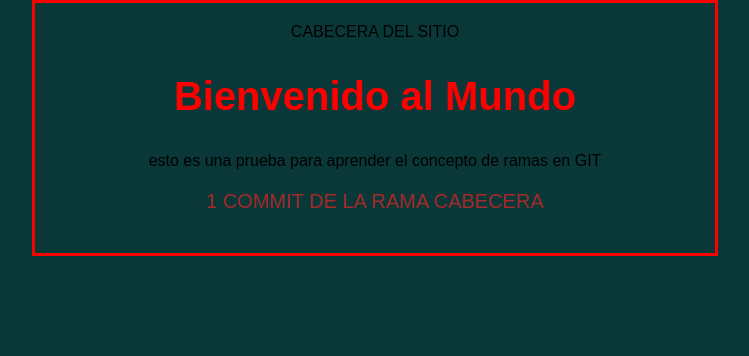
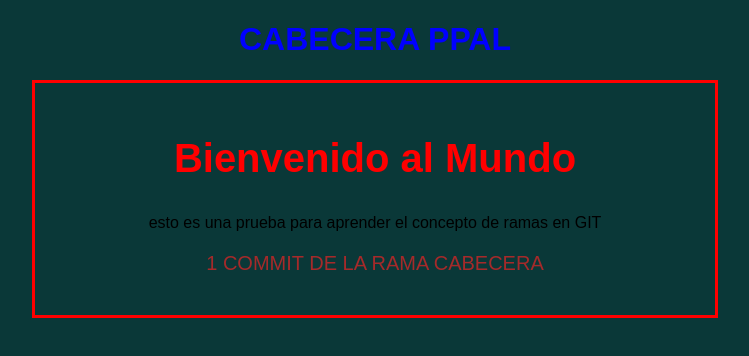
Before and after one commit to ThePaisa/Hyperblog, a plain HTML site: page index.html in a window 1280 px wide. Shown: the whole page, without its empty margins (265-1014 px from the left). Drawn offline with Linux system fonts and the light colour scheme; files that its build step writes are made by us from their sources.

Commit message:
error en cambiar colores y agregar stilos

```diff
--- a/CSS/style.css
+++ b/CSS/style.css
@@ -7,7 +7,7 @@ body{
     padding: 0;
 }
 
-#contenedor{
+#informacion{
     border: solid red;
     padding: 20px;
     width: 50%;
@@ -23,3 +23,7 @@ h2{
     color: red;
     font-size: 40px;
 }
+
+h1{
+    color: blue;
+}
--- a/index.html
+++ b/index.html
@@ -7,11 +7,12 @@
 </head>
 <body>
 
+    <header id="cabecera">
+        <h1>CABECERA PPAL</h1>
+    </header>
+
     <div id="contenedor">
 
-        <div id="cabecera">
-            CABECERA DEL SITIO
-        </div>
 
         <div id="informacion">
             <h2>Bienvenido al Mundo</h2>
```
